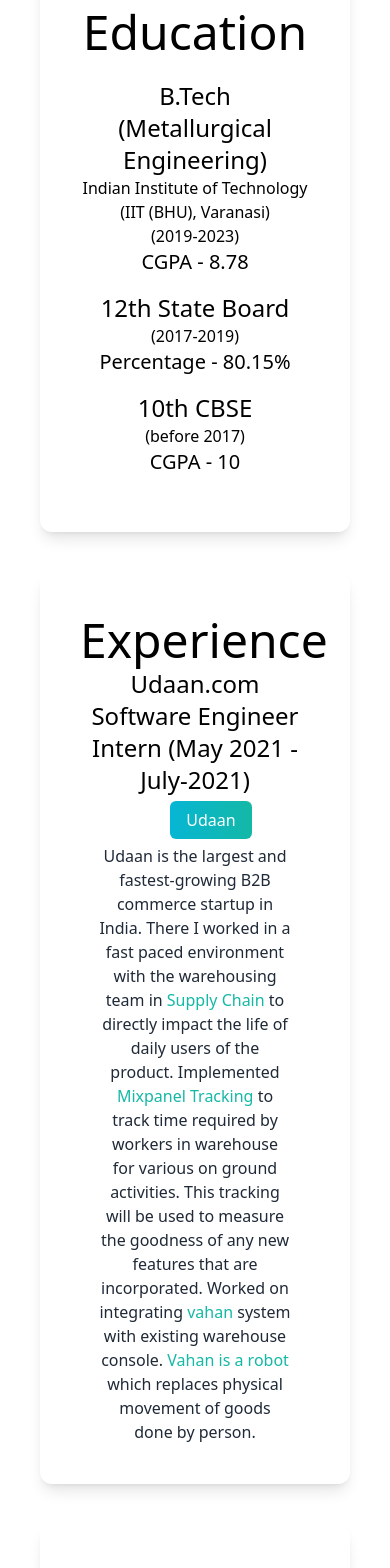
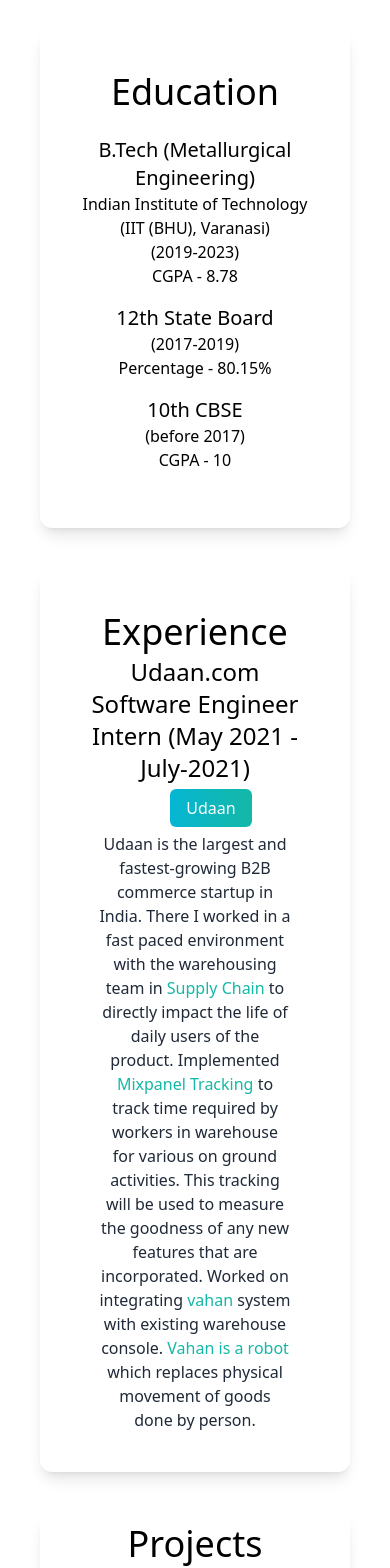
Before and after one commit to Yash-271120/portfolio, a Next.js app: page / in a window 390 px wide. Shown: the part 1200-2768 px from the top of the page. Built offline with nearby package versions, Linux system fonts and the light colour scheme.

Commit message:
updated responsive design

```diff
--- a/pages/index.js
+++ b/pages/index.js
@@ -73,39 +73,39 @@ export default function Home() {
               <AiFillLinkedin />
             </a>
           </div>
-          <div className=" relative bg-gradient-to-b from-teal-500 rounded-full overflow-hidden w-80 h-80 mt-20 mx-auto md:w-96 md:h-96">
+          <div className=" relative bg-gradient-to-b from-teal-500 rounded-full overflow-hidden w-52 h-52 sm:w-64 sm:h-64 mt-20 mx-auto md:w-72 md:h-72">
             <Image src={deved} fill objectFit="cover" alt="3D Model of Yash" />
           </div>
         </section>
 
-        <section className=" mt-80">
+        <section className=" mt-96">
           <div>
             <div className=" lg:flex gap-10">
               <div className=" text-center shadow-lg p-10 rounded-xl my-10 basis-1/2 dark:bg-gray-400">
-                <h3 className="text-5xl py-1">Education</h3>
+                <h3 className="text-4xl sm:text-5xl py-1">Education</h3>
                 <div className=" my-4 mt-5">
-                  <h5 className="text-2xl">
+                  <h5 className="text-xl sm:text-2xl">
                     B.Tech (Metallurgical Engineering)
                   </h5>
                   <h6>Indian Institute of Technology</h6>
                   <h6>(IIT (BHU), Varanasi)</h6>
                   <h6>(2019-2023)</h6>
-                  <h6 className="text-xl">CGPA - 8.78</h6>
+                  <h6 className="text-l sm:text-xl">CGPA - 8.78</h6>
                 </div>
                 <div className=" my-4">
-                  <h5 className="text-2xl">12th State Board</h5>
+                  <h5 className="text-xl sm:text-2xl">12th State Board</h5>
                   <h6>(2017-2019)</h6>
-                  <h6 className="text-xl">Percentage - 80.15%</h6>
+                  <h6 className="text-l sm:text-xl">Percentage - 80.15%</h6>
                 </div>
                 <div className=" my-4">
-                  <h5 className="text-2xl">10th CBSE</h5>
+                  <h5 className="text-xl sm:text-2xl">10th CBSE</h5>
                   <h6>(before 2017)</h6>
-                  <h6 className="text-xl">CGPA - 10</h6>
+                  <h6 className="text-l sm:text-xl">CGPA - 10</h6>
                 </div>
               </div>
 
               <div className=" text-center shadow-lg p-10 rounded-xl my-10 basis-1/2  dark:bg-gray-400">
-                <h3 className="text-5xl py-1">Experience</h3>
+                <h3 className="text-4xl sm:text-5xl py-1">Experience</h3>
                 <h5 className="text-2xl mb-3">
                   Udaan.com Software Engineer Intern (May 2021 - July-2021)
                 </h5>
@@ -143,11 +143,11 @@ export default function Home() {
             </div>
 
             <div>
-              <div className="text-center shadow-lg p-10 rounded-xl my-10 ">
-                <h3 className="text-5xl py-1 dark:text-teal-500">Projects</h3>
+              <div className="text-center shadow-lg p-2 sm:p-10 rounded-xl my-10 ">
+                <h3 className="text-4xl sm:text-5xl py-1 dark:text-teal-500">Projects</h3>
                 <div className="lg:flex">
-                  <div className=" text-center shadow-lg p-10 rounded-xl my-10 mx-5 basis-1/2  dark:bg-gray-400 break-all">
-                    <h5 className="text-4xl font-bold mb-3 mx-auto">Woodo</h5>
+                  <div className=" text-center dark:border-cyan-500 border-4 sm:border-none sm:shadow-lg p-1 sm:p-10 rounded-xl my-10 mx-5 basis-1/2  dark:bg-gray-400 break-all">
+                    <h5 className="text-3xl sm:text-4xl font-bold mb-3 mx-auto">Woodo</h5>
                     <a
                       className="bg-gradient-to-r from-cyan-500 to-teal-500 text-white px-4 py-2 rounded-md ml-8 my-20"
                       href="https://github.com/Yash-271120/Woodo"
@@ -165,8 +165,8 @@ export default function Home() {
                     </p>
                   </div>
 
-                  <div className=" text-center shadow-lg p-10 rounded-xl my-10 mx-5 basis-1/2  dark:bg-gray-400 break-all">
-                    <h5 className="text-4xl font-bold mb-3 mx-auto">
+                  <div className=" text-center dark:border-cyan-500 border-4 sm:border-none sm:shadow-lg p-1 sm:p-10 rounded-xl my-10 mx-5 basis-1/2  dark:bg-gray-400 break-all">
+                    <h5 className="text-3xl sm:text-4xl font-bold mb-3 mx-auto">
                       E Commerece-Microservices
                     </h5>
                     <a
@@ -184,8 +184,8 @@ export default function Home() {
                 </div>
 
                 <div className="lg:flex">
-                  <div className=" text-center shadow-lg p-10 rounded-xl my-10 mx-5 basis-1/2  dark:bg-gray-400 break-all">
-                    <h5 className="text-4xl font-bold mb-3 mx-auto">
+                  <div className=" text-center dark:border-cyan-500 border-4 sm:border-none sm:shadow-lg p-1 sm:p-10 rounded-xl my-10 mx-5 basis-1/2  dark:bg-gray-400 break-all">
+                    <h5 className="text-3xl sm:text-4xl font-bold mb-3 mx-auto">
                       Job Scheduler Backend
                     </h5>
                     <a
@@ -203,8 +203,8 @@ export default function Home() {
                     </p>
                   </div>
 
-                  <div className=" text-center shadow-lg p-10 rounded-xl my-10 mx-5 basis-1/2  dark:bg-gray-400 break-all">
-                    <h5 className="text-4xl font-bold mb-3 mx-auto">
+                  <div className=" text-center dark:border-cyan-500 border-4 sm:border-none sm:shadow-lg p-1 sm:p-10 rounded-xl my-10 mx-5 basis-1/2  dark:bg-gray-400 break-all">
+                    <h5 className="text-3xl sm:text-4xl font-bold mb-3 mx-auto">
                       Tesla Front-End Clone
                     </h5>
                     <a
@@ -231,10 +231,10 @@ export default function Home() {
         </section>
         <section>
           <div className=" text-center p-10 my-10 rounded-xl">
-            <h3 className="text-5xl py-1 font-bold dark:text-white">Skills</h3>
-            <h6 className=" lg:text-3xl dark:text-white">(Always ready to learn more)</h6>
+            <h3 className="text-4xl sm:text-5xl py-1 font-bold dark:text-white">Skills</h3>
+            <h6 className=" lg:text-xl dark:text-white text-xs sm:text-l">(Always ready to learn more)</h6>
             <div>
-              <h5 className="text-5xl py-5 font-semibold dark:text-white">Languages</h5>
+              <h5 className="text-4xl sm:text-5xl py-5 font-semibold dark:text-white">Languages</h5>
               <div className="flex justify-center my-5 mr-5">
                 <div className="bg-gradient-to-r from-cyan-500 to-teal-500 text-white px-4 py-2 rounded-md ml-8 lg:text-xl">
                   JavaScript
@@ -246,7 +246,7 @@ export default function Home() {
             </div>
 
             <div>
-              <h5 className="text-5xl py-5 font-semibold dark:text-white">Tools</h5>
+              <h5 className="text-4xl sm:text-5xl py-5 font-semibold dark:text-white">Tools</h5>
               <div className="flex justify-center my-5 mr-5 flex-wrap gap-6">
                 <div className="bg-gradient-to-r from-cyan-500 to-teal-500 text-white px-4 py-2 rounded-md ml-8 mx-5 lg:text-xl">
                   Node JS
@@ -276,7 +276,7 @@ export default function Home() {
             </div>
 
             <div>
-              <h5 className="text-5xl py-5 font-semibold dark:text-white">Reverse Proxies</h5>
+              <h5 className="text-4xl sm:text-5xl py-5 font-semibold dark:text-white">Reverse Proxies</h5>
               <div className="flex justify-center my-5 mr-5 flex-wrap gap-6">
                 <div className="bg-gradient-to-r from-cyan-500 to-teal-500 text-white px-4 py-2 rounded-md ml-8 mx-5 lg:text-xl">
                   Ngnix
@@ -285,7 +285,7 @@ export default function Home() {
             </div>
 
             <div>
-              <h5 className="text-5xl py-5 font-semibold dark:text-white">Devops Tools</h5>
+              <h5 className="text-4xl sm:text-5xl py-5 font-semibold dark:text-white">Devops Tools</h5>
               <div className="flex justify-center my-5 mr-5 flex-wrap gap-6">
                 <div className="bg-gradient-to-r from-cyan-500 to-teal-500 text-white px-4 py-2 rounded-md ml-8 mx-5 lg:text-xl">
                   Docker
@@ -294,7 +294,7 @@ export default function Home() {
             </div>
 
             <div>
-              <h5 className="text-5xl py-5 font-semibold dark:text-white">Databases</h5>
+              <h5 className="text-4xl sm:text-5xl py-5 font-semibold dark:text-white">Databases</h5>
               <div className="flex justify-center my-5 mr-5 flex-wrap gap-6">
                 <div className="bg-gradient-to-r from-cyan-500 to-teal-500 text-white px-4 py-2 rounded-md ml-8 mx-5 lg:text-xl">
                   Mongo DB
@@ -303,7 +303,7 @@ export default function Home() {
             </div>
 
             <div>
-              <h5 className="text-5xl py-5 font-semibold dark:text-white">Others</h5>
+              <h5 className="text-4xl sm:text-5xl py-5 font-semibold dark:text-white">Others</h5>
               <div className="flex justify-center my-5 mr-5 flex-wrap gap-6">
                 <div className="bg-gradient-to-r from-cyan-500 to-teal-500 text-white px-4 py-2 rounded-md ml-8 mx-5 lg:text-xl">
                   HTML
```
